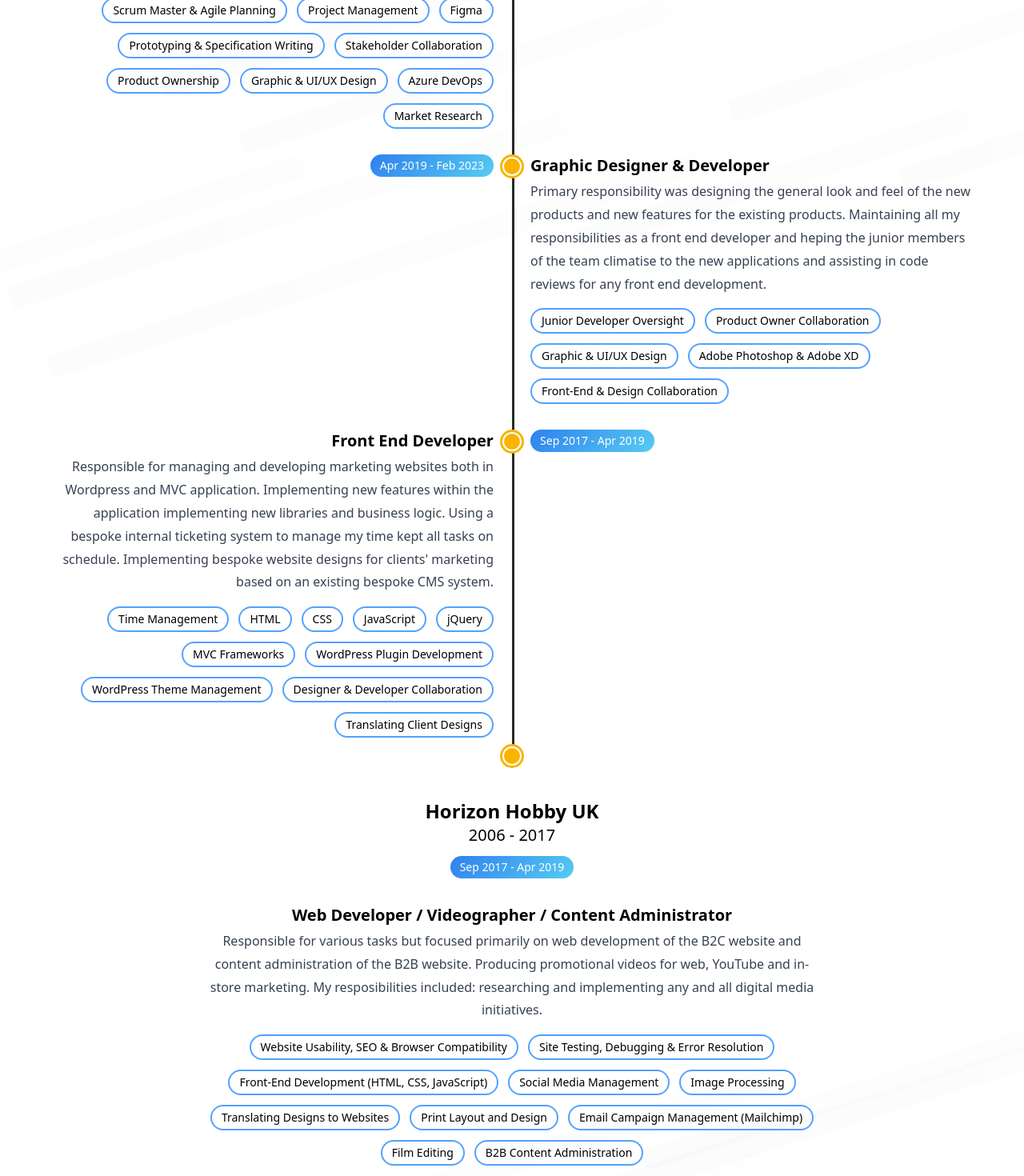
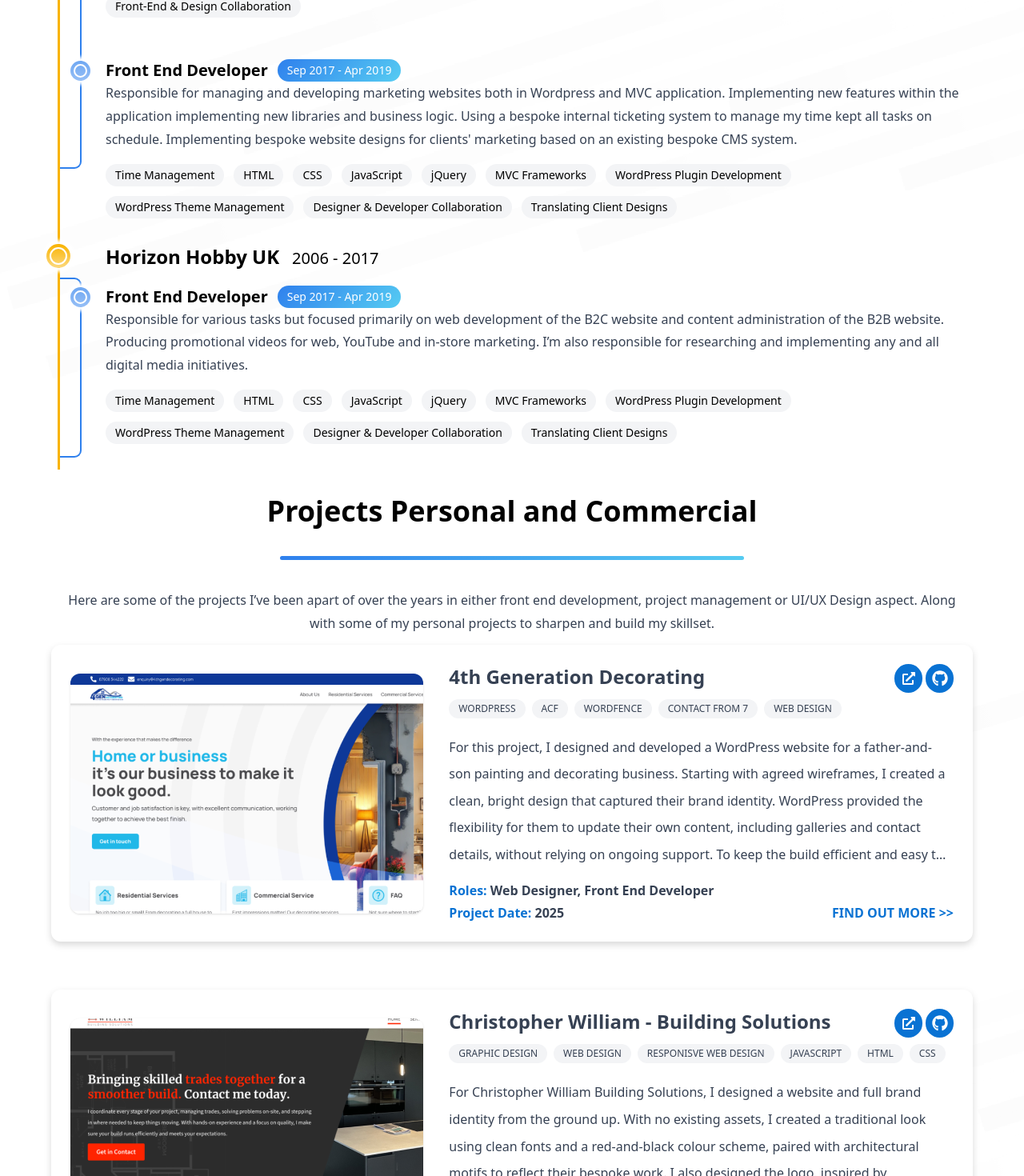
Before and after one commit to JD2410/portfolio, a React (Vite) app: page / in a window 1280 px wide. Shown: the part 2900-4370 px from the top of the page at 80% size. Built offline with nearby package versions, Linux system fonts and the light colour scheme.

Commit message:
Adjustments to experince section including the styling

```diff
--- a/src/components/experience/experience.css
+++ b/src/components/experience/experience.css
@@ -1,26 +1,75 @@
-.timeline-indi {
+.timeline:before {
+    content: '';
+    display: block;
+    position: absolute;
+    width: 3px;
+    height: 100%;
+    background-color: #F9B300;
+    z-index: 10;
+}
+.company-indicator {
+    width: 30px;
+    height: 30px;
+    display: block;
+    content: "";
+    background: linear-gradient(180deg, #F9B300, #FCD97F);
     border-radius: 50%;
-    height: 30px;
-    width: 30px;
-    display: block;
-    border: 3px solid #F9B300;
-    background-color: #fff;
     position: absolute;
-    z-index: 5;
+    top: 0;
+    left: -14px;
+    z-index: 20;
+    box-shadow: 1px 0 4px 5px #fff;
 }
-
-.timeline-indi:before {
+.company-indicator:before {
+    border: 2px solid #fff;
+    content: "";
+    width: 22px;
+    height: 22px;
+    position: absolute;
+    border-radius: 50%;
+    left: 4px;
+    top: 4px;
+}
+.job-indicator {
     left: calc(50% - 10px);
     top: calc(50% - 10px);
-    width: 20px;
-    height: 20px;
+    width: 25px;
+    height: 25px;
     display: block;
     content: "";
-    background-color: #F9B300;
+    background: linear-gradient(180deg, #6EA7F2, #96BFF6);
     border-radius: 50%;
     position: absolute;
+    left: 0;
+    top: 22px;
+    left: -8px;
+    box-shadow: 1px 0 4px 5px #fff;
 }
-@media (min-width: 768px) {
+.job-indicator:before {
+    border: 2px solid #fff;
+    content: "";
+    width: 17px;
+    height: 17px;
+    position: absolute;
+    border-radius: 50%;
+    left: 4px;
+    top: 4px;
+}
+.company .experience-list:before {
+    content: "";
+    display: block;
+    border-top-width: 2px;
+    border-bottom-width: 2px;
+    border-right-width: 2px;
+    border-top-right-radius: 9px;
+    border-bottom-right-radius: 9px;
+    border-color: #2F80ED;
+    height: 90%;
+    position: absolute;
+    width: 30px;
+    top: 10px;
+}
+/* @media (min-width: 768px) {
     .timeline-indi.hhuk {
         left: calc(50% - 15px);
     }
@@ -38,4 +87,4 @@
         display: block;
         z-index: 0;
     }
-}
+} */
--- a/src/components/experience/experience.jsx
+++ b/src/components/experience/experience.jsx
@@ -1,16 +1,17 @@
 
 const Experience = (prop) => {
     return (
-    <article className={prop.which ? "pb-8 md:pl-[52%] relative text-left" : "pb-8 md:pr-[52%] relative md:text-right"}>
-        <div className={prop.which ? "md:absolute md:text-right w-100% sm:w-[48%] left-0" : "md:absolute text-left w-100% sm:w-[48%] right-0"}>
-            <p className="blue-gradient text-white pt-1 pr-3 pb-1 pl-3 inline-block rounded-2xl text-sm mb-2 ml-10 md:ml-0">{prop.experience.date}</p>
+    <article className="pb-8 ml-6 pt-5 pl-9 relative text-left">
+        <div className="job-indicator"></div>
+        <div className="flex gap-3">
+            <h3 className="text-xl font-bold">{prop.experience.title}</h3>
+            <p className="blue-gradient text-white pt-1 pr-3 pb-1 pl-3 block rounded-2xl text-sm">{prop.experience.date}</p>
         </div>
-        <div className="timeline-indi top-0"></div>
-        <h3 className="text-xl font-bold mb-1">{prop.experience.title}</h3>
+
         <p className="pb-4 leading-[1.8rem] text-gray-700">{prop.experience.description}</p>
-        <ul className={prop.which ? "flex flex-wrap gap-3 text-center" : "flex flex-wrap gap-3 text-center md:justify-end"}>
+        <ul className="flex flex-wrap gap-3 text-center">
             {prop.experience.skills.map((ele, index) => (
-                <li key={index} className="border-blue-400 border-2 pt-1 pb-1 pl-3 pr-3 rounded-3xl text-sm">{ele}</li>
+                <li key={index} className="bg-gray-100 pt-1 pb-1 pl-3 pr-3 rounded-3xl text-sm">{ele}</li>
             ))}
         </ul>
     </article>
--- a/src/components/experience/experiences.jsx
+++ b/src/components/experience/experiences.jsx
@@ -1,7 +1,7 @@
 import './experience.css';
 import Exp from "./experience"
 const Experience = () => {
-    const exp = [
+    const itvet = [
         {
             date: "Apr 2024 - Feb 2025",
             title: "Product Manager/Owner",
@@ -27,41 +27,41 @@ const Experience = () => {
             skills: ["Time Management", "HTML", "CSS", "JavaScript", "jQuery", "MVC Frameworks", "WordPress Plugin Development", "WordPress Theme Management", "Designer & Developer Collaboration", "Translating Client Designs"]
         }
     ]
+    const hhuk = [
+        {
+            date: "Sep 2017 - Apr 2019",
+            title: "Front End Developer",
+            description: "Responsible for various tasks but focused primarily on web development of the B2C website and content administration of the B2B website. Producing promotional videos for web, YouTube and in-store marketing. I’m also responsible for researching and implementing any and all digital media initiatives.",
+            skills: ["Time Management", "HTML", "CSS", "JavaScript", "jQuery", "MVC Frameworks", "WordPress Plugin Development", "WordPress Theme Management", "Designer & Developer Collaboration", "Translating Client Designs"]
+        }
+    ]
     return (
         <>
         <section className="p-4 flex flex-col gap-3 items-center">
             <h1 className="text-left text-2xl md:text-4xl w-[100%] sm:w-auto sm:text-center font-bold">Experience</h1>
             <hr className="hr-underline mt-1 mb-1 sm:mt-5 sm:mb-5 w-[100%] sm:max-w-[200px] rounded-sm" />
             <p className="text-left w-[100%] sm:w-auto sm:text-center mb-4 ">Where I’ve been and the skills and tools I’ve learnt</p>
-            <h2 className="w-[100%] sm:w-quto text-center text-lg sm:text-2xl font-bold mb-4 sm:mb-8">ITVET - Technology Solutions<span className="block font-normal sm:text-xl">2017 - 2025</span></h2>
-            <div className="max-w-6xl experience-list relative">
-                {exp.map((ele, index) => (
-                    <Exp key={index} experience={ele} which={index % 2 == 0 ? 1 : 0}></Exp>
-                ))}
+            <div className='timeline relative pl-4'>
+                 <div className='company relative'>
+                    <span className='company-indicator'></span>
+                    <h2 className="text-2xl font-bold ml-15">ITVET - Technology Solutions<span className="font-normal text-xl pl-4">2017 - 2025</span></h2>
+                    <div className="max-w-6xl experience-list relative">
+                        {itvet.map((ele, index) => (
+                            <Exp key={index} experience={ele}></Exp>
+                        ))}
+                    </div>
+                </div>
+                <div className="company relative">
+                    <span className='company-indicator'></span>
+                    <h2 className="text-2xl font-bold ml-15">Horizon Hobby UK<span className="font-normal text-xl pl-4">2006 - 2017</span></h2>
+                <div className="max-w-6xl experience-list relative">
+                    {hhuk.map((ele, index) => (
+                        <Exp key={index} experience={ele}></Exp>
+                    ))}
+                </div>
+                </div>
+            </div>
 
-            </div>
-            <h2 className="w-[100%] sm:w-quto text-center text-lg sm:text-2xl font-bold sm:mt-8">Horizon Hobby UK<span className="block font-normal sm:text-xl sm:text-center">2006 - 2017</span></h2>
-            <article className="pb-4 max-w-6xl text-left sm:text-center lg:w-3xl">
-                <div className="blue-gradient text-white pt-1 pr-3 pb-1 pl-3 rounded-2xl text-sm mb-3 sm:mb-8 ml-9 sm:ml-0 inline-block">Sep 2017 - Apr 2019</div>
-                <div className='relative'>
-                    <div className="timeline-indi hhuk top-[-40px] sm:top-[-200px]" ></div>
-                </div>
-
-                <h3 className="text-xl font-bold mb-1">Web Developer / Videographer / Content Administrator</h3>
-                <p className='pb-4 leading-[1.8rem] text-gray-700'>Responsible for various tasks but focused primarily on web development of the B2C website and content administration of the B2B website. Producing promotional videos for web, YouTube and in-store marketing. My resposibilities included: researching and implementing any and all digital media initiatives.</p>
-                <ul className="flex flex-wrap gap-3 justify-center">
-                    <li className="border-blue-400 border-2 pt-1 pb-1 pl-3 pr-3 rounded-3xl text-sm">Website Usability, SEO & Browser Compatibility</li>
-                    <li className="border-blue-400 border-2 pt-1 pb-1 pl-3 pr-3 rounded-3xl text-sm">Site Testing, Debugging & Error Resolution</li>
-                    <li className="border-blue-400 border-2 pt-1 pb-1 pl-3 pr-3 rounded-3xl text-sm">Front-End Development (HTML, CSS, JavaScript)</li>
-                    <li className="border-blue-400 border-2 pt-1 pb-1 pl-3 pr-3 rounded-3xl text-sm">Social Media Management</li>
-                    <li className="border-blue-400 border-2 pt-1 pb-1 pl-3 pr-3 rounded-3xl text-sm">Image Processing</li>
-                    <li className="border-blue-400 border-2 pt-1 pb-1 pl-3 pr-3 rounded-3xl text-sm">Translating Designs to Websites</li>
-                    <li className="border-blue-400 border-2 pt-1 pb-1 pl-3 pr-3 rounded-3xl text-sm">Print Layout and Design</li>
-                    <li className="border-blue-400 border-2 pt-1 pb-1 pl-3 pr-3 rounded-3xl text-sm">Email Campaign Management (Mailchimp)</li>
-                    <li className="border-blue-400 border-2 pt-1 pb-1 pl-3 pr-3 rounded-3xl text-sm">Film Editing</li>
-                    <li className="border-blue-400 border-2 pt-1 pb-1 pl-3 pr-3 rounded-3xl text-sm">B2B Content Administration</li>
-                </ul>
-            </article>
         </section>
         </>
     )
```
